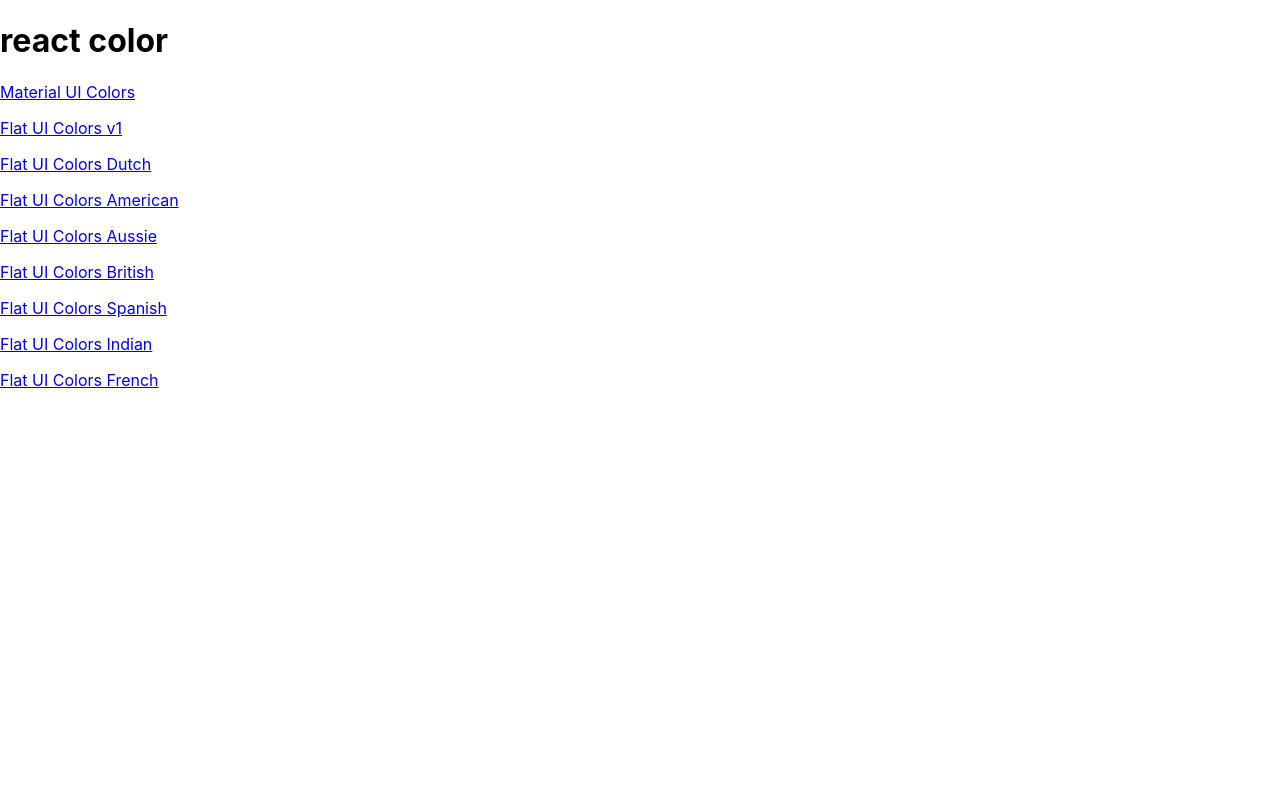
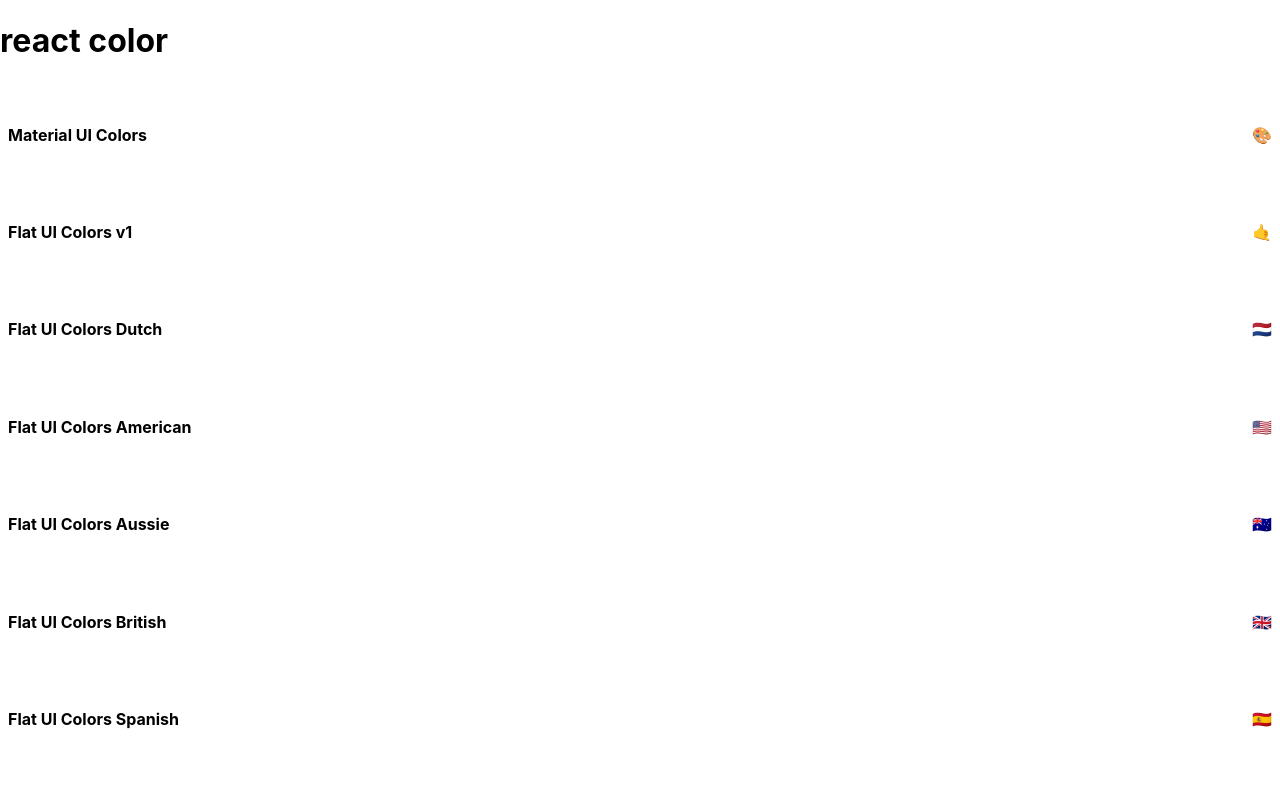
Before and after one commit to harelpanker/react-colors, a React (Create React App) app: page / in a window 1280 px wide. Shown: the top 800 px of the page. Built offline with nearby package versions, Linux system fonts and the light colour scheme.

Commit message:
Start styling MiniPalette

```diff
--- a/package.json
+++ b/package.json
@@ -5,6 +5,7 @@
   "dependencies": {
     "@material-ui/core": "^4.9.14",
     "@material-ui/icons": "^4.9.1",
+    "@material-ui/styles": "^4.9.14",
     "@testing-library/jest-dom": "^4.2.4",
     "@testing-library/react": "^9.5.0",
     "@testing-library/user-event": "^7.2.1",
--- /dev/null
+++ b/src/components/MiniPalette.js
@@ -0,0 +1,43 @@
+import React from "react";
+import { withStyles } from "@material-ui/styles";
+
+const styles = {
+  root: {
+    backgroungColor: "white",
+    borderRadios: 5,
+    padding: ".5rem",
+    position: "relative",
+    overflow: "hidden",
+    "& hover": { cursor: "pointer" },
+  },
+  colors: {
+    backgroungColor: "grey",
+  },
+  title: {
+    display: "flex",
+    justifyContent: "space-between",
+    alignItems: "center",
+    color: "black",
+    paddingTop: ".5rem",
+    fontSize: "1rem",
+    position: "relative",
+  },
+  emoji: {
+    marginLeft: ".5rem",
+    fontSize: "1.5rme",
+  },
+};
+
+function MiniPalette(props) {
+  const { classes, paletteName, emoji } = props;
+  return (
+    <div className={classes.root}>
+      <div className={classes.colors}></div>
+      <h5 className={classes.title}>
+        {paletteName} <span className={classes.emoji}>{emoji}</span>
+      </h5>
+    </div>
+  );
+}
+
+export default withStyles(styles)(MiniPalette);
--- a/src/components/PaletteList.js
+++ b/src/components/PaletteList.js
@@ -1,20 +1,17 @@
 import React, { Component } from "react";
 import { Link } from "react-router-dom";
+import MiniPalette from "./MiniPalette";
 
 class PaletteList extends Component {
   render() {
     const { palettes } = this.props;
+
     return (
       <div>
         <h1>react color</h1>
-
-        {/* {console.log(palettes)} */}
         {palettes.map((palette) => (
-          <p>
-            <Link to={`/palette/${palette.id}`} key={palette.id}>
-              {palette.paletteName}
-            </Link>
-          </p>
+          // console.log(palette)
+          <MiniPalette {...palette} />
         ))}
       </div>
     );
```
